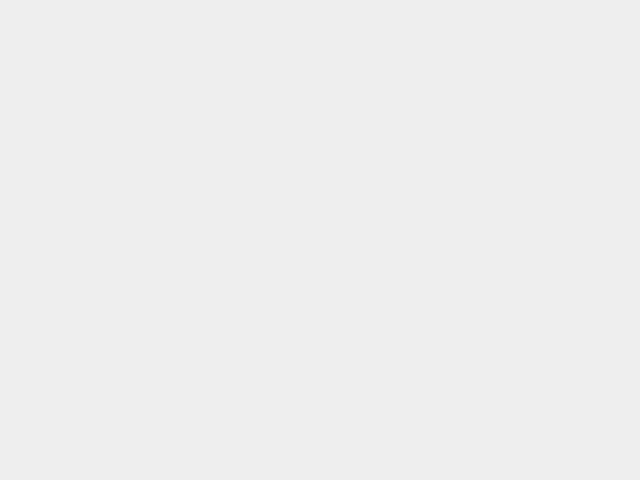
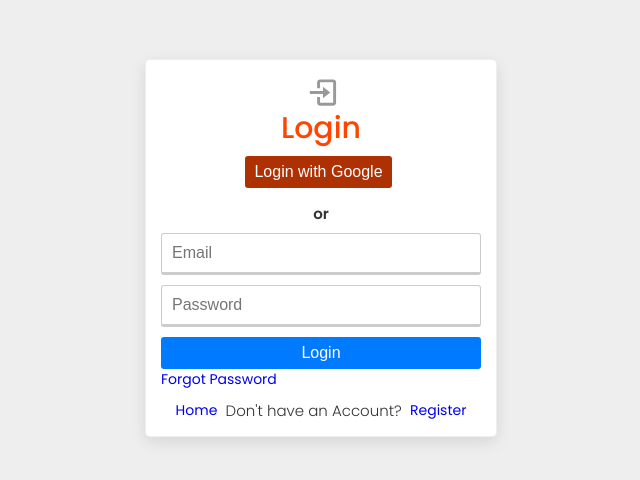
Before and after one commit to VinayakSingh2001/minorProject, a React (Create React App) app in the folder frontend/: page /login in a window 1280 px wide. Before the commit this address had no page. Shown: the part 152-632 px from the top of the page, without its empty margins (319-959 px from the left). Built offline with nearby package versions, Linux system fonts and the light colour scheme.

Commit message:
added login component

```diff
--- a/frontend/package.json
+++ b/frontend/package.json
@@ -13,6 +13,7 @@
     "react-icons": "^5.0.1",
     "react-router-dom": "^6.22.0",
     "react-scripts": "5.0.1",
+    "socket.io-client": "^4.7.4",
     "web-vitals": "^2.1.4"
   },
   "scripts": {
--- a/frontend/src/App.js
+++ b/frontend/src/App.js
@@ -1,6 +1,7 @@
 import { BrowserRouter, Routes, Route } from "react-router-dom";
 import Home from "./pages/home/Home";
 import Layout from "./components/layout/Layout";
+import Login from "./pages/auth/Login";
 
 function App() {
   return (
@@ -15,6 +16,7 @@
               </Layout>
             }
           />
+          <Route path="/login" element={<Login />} />
         </Routes>
       </BrowserRouter>
     </>
--- /dev/null
+++ b/frontend/src/components/card/Card.js
@@ -0,0 +1,8 @@
+import React from "react";
+import styles from "./Card.module.scss";
+
+const Card = ({ children, cardClass }) => {
+  return <div className={`${styles.card} ${cardClass}`}>{children}</div>;
+};
+
+export default Card;
--- /dev/null
+++ b/frontend/src/components/card/Card.module.scss
@@ -0,0 +1,6 @@
+.card {
+    border: 1px solid transparent;
+    border-radius: 5px;
+    box-shadow: var(--box-shadow);
+    overflow: hidden;
+  }
--- /dev/null
+++ b/frontend/src/pages/auth/Login.js
@@ -0,0 +1,60 @@
+import React, { useState } from "react";
+import styles from "./auth.module.scss";
+import Card from "../../components/card/Card";
+import { BiLogIn } from "react-icons/bi";
+import { Link } from "react-router-dom";
+
+const Login = () => {
+  const [email, setEmail] = useState("");
+  const [password, setPassword] = useState("");
+
+  const handleInputChange = () => {};
+  const loginUser = () => {};
+
+  return (
+    <div className={`container ${styles.auth}`}>
+      <Card>
+        <div className={styles.form}>
+          <div className="--flex-center">
+            <BiLogIn size={35} color="#999" />
+          </div>
+          <h2>Login</h2>
+          <div className="--flex-center">
+            <button className="--btn --btn-google">Login with Google</button>
+          </div>
+          <br />
+          <p className="--text-center --fw-bold">or</p>
+          <form onSubmit={loginUser}>
+            <input
+              type="email"
+              placeholder="Email"
+              name="email"
+              required
+              value={email}
+              onChange={handleInputChange}
+            />
+            <input
+              type="password"
+              placeholder="Password"
+              name="password"
+              required
+              value={password}
+              onChange={handleInputChange}
+            />
+            <button type="submit" className="--btn --btn-primary --btn-block">
+              Login
+            </button>
+          </form>
+          <Link to="/forgot">Forgot Password</Link>
+          <span className={styles.register}>
+            <Link to="/">Home</Link>
+            <p> &nbsp; Don't have an Account? &nbsp; </p>
+            <Link to="/register">Register</Link>
+          </span>
+        </div>
+      </Card>
+    </div>
+  );
+};
+
+export default Login;
--- /dev/null
+++ b/frontend/src/pages/auth/auth.module.scss
@@ -0,0 +1,99 @@
+.auth {
+    min-height: 100vh;
+    display: flex;
+    justify-content: center;
+    align-items: center;
+
+    .img {
+      animation: slide-down 0.5s ease;
+    }
+
+    .form {
+      width: 35rem;
+      padding: 1.5rem;
+      animation: slide-up 0.5s ease;
+      background-color: #fff;
+      h2 {
+        color: var(--color-danger);
+        text-align: center;
+      }
+      form {
+        input[type="text"],
+        input[type="email"],
+        input[type="password"] {
+          display: block;
+          font-size: 1.6rem;
+          font-weight: 300;
+          padding: 1rem;
+          margin: 1rem auto;
+          width: 100%;
+          border: 1px solid #ccc;
+          border-bottom: 3px solid #ccc;
+          border-radius: 3px;
+          outline: none;
+
+          &:focus {
+            outline: none;
+            box-shadow: 0 1rem 2rem rgba(0, 0, 0, 0.1);
+            border-bottom: 3px solid #55c57a;
+          }
+
+          &:focus:invalid {
+            border-bottom: 3px solid #ff7730;
+          }
+        }
+        .links {
+          display: flex;
+          justify-content: space-between;
+          margin: 5px 0;
+        }
+
+        p {
+          text-align: center;
+          margin: 1rem;
+        }
+      }
+      .register {
+        display: flex;
+        justify-content: center;
+        align-items: center;
+        margin-top: 1rem;
+      }
+    }
+
+    .group {
+      border: 1px solid var(--light-blue);
+      padding: 5px;
+      margin-bottom: 5px;
+    }
+
+    .indicator {
+      display: flex;
+      justify-content: flex-start;
+      align-items: center;
+      font-size: 10px;
+    }
+
+    @keyframes slide-up {
+      0% {
+        transform: translateY(-5rem);
+      }
+      100% {
+        transform: translateY(0);
+      }
+    }
+    @keyframes slide-down {
+      0% {
+        transform: translateY(5rem);
+      }
+      100% {
+        transform: translateY(0);
+      }
+    }
+  }
+
+  @media screen and (max-width: 700px) {
+    .img {
+      display: none;
+    }
+  }
```
Also changed, not shown: 1 other file (tests, documents, lock files or other folders).
